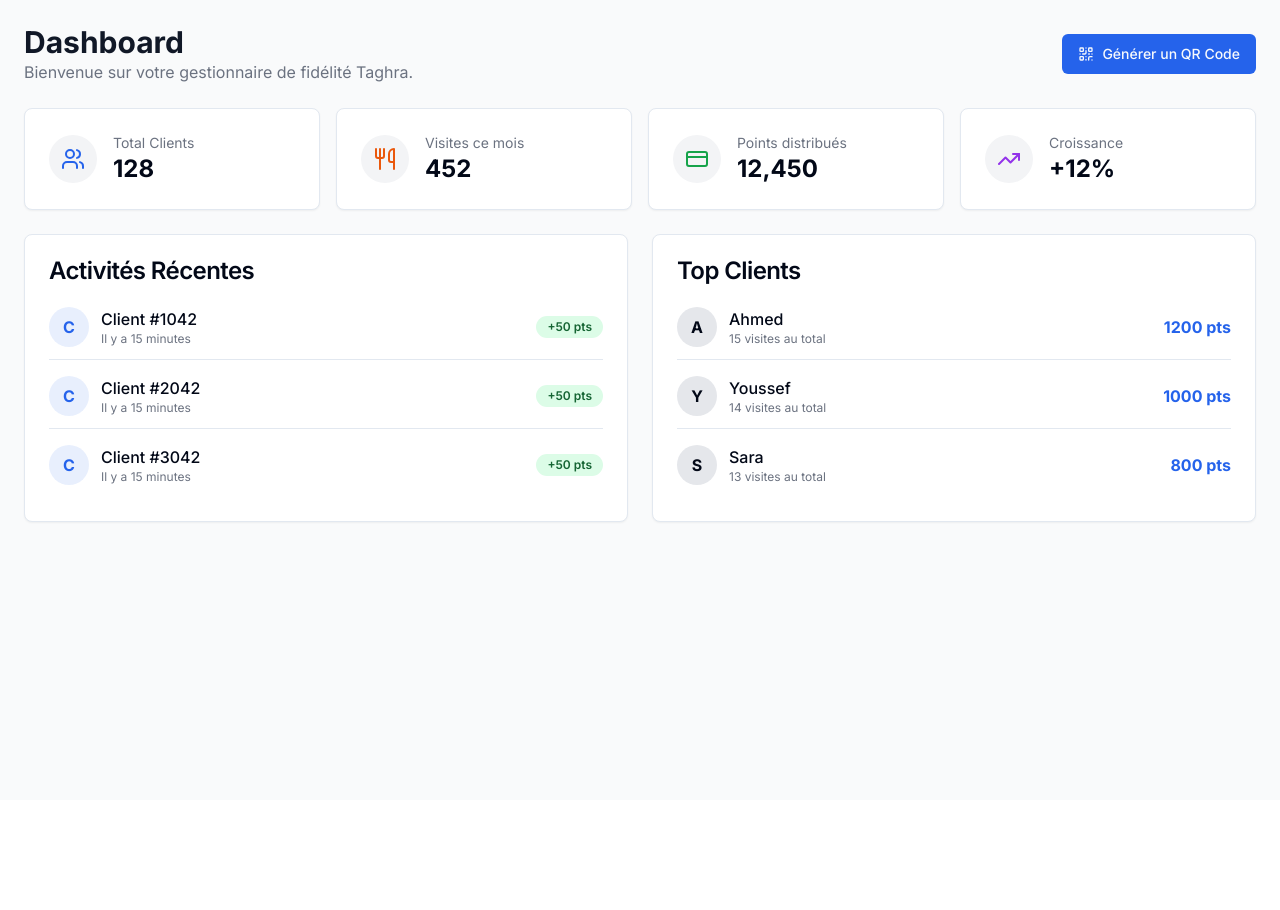
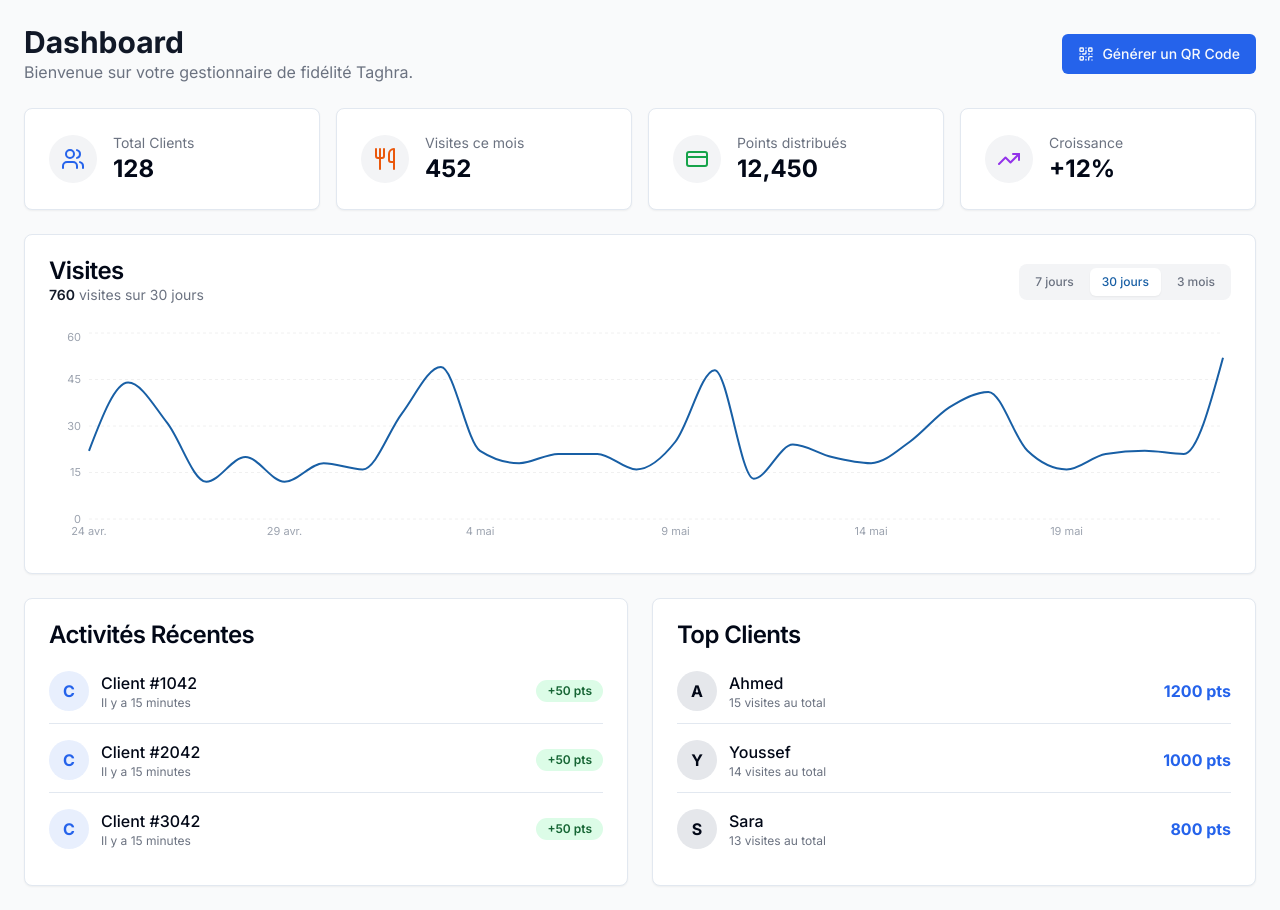
Before and after one commit to elgarneyoussef2-ui/fidele, a Next.js app: page /dashboard in a window 1280 px wide. Before the commit the page ends 800 px from the top, so only its background shows below. Built offline with nearby package versions, Linux system fonts and the light colour scheme.

Commit message:
feat: sync all local changes including dashboard components

```diff
--- a/src/app/dashboard/page.tsx
+++ b/src/app/dashboard/page.tsx
@@ -3,6 +3,7 @@ import { Badge } from '@/components/ui/badge'
 import { Button } from '@/components/ui/button'
 import { Users, CreditCard, Utensils, TrendingUp, QrCode } from 'lucide-react'
 import Link from 'next/link'
+import VisitsChart from '@/components/dashboard/VisitsChart'
 
 export default function DashboardPage() {
   // Données simulées pour le dashboard
@@ -43,6 +44,8 @@ export default function DashboardPage() {
           </Card>
         ))}
       </div>
+
+      <VisitsChart />
 
       <div className="grid grid-cols-1 lg:grid-cols-2 gap-6">
         <Card>
--- /dev/null
+++ b/src/components/dashboard/VisitsChart.tsx
@@ -0,0 +1,131 @@
+'use client'
+
+import { useState, useMemo } from 'react'
+import {
+  ResponsiveContainer,
+  LineChart,
+  Line,
+  XAxis,
+  YAxis,
+  CartesianGrid,
+  Tooltip,
+  type TooltipProps,
+} from 'recharts'
+import { Card, CardContent, CardHeader, CardTitle } from '@/components/ui/card'
+import { format, subDays } from 'date-fns'
+import { fr } from 'date-fns/locale'
+
+type Period = 7 | 30 | 90
+
+function generateMockData(days: number) {
+  const data = []
+  for (let i = days - 1; i >= 0; i--) {
+    const date = subDays(new Date(), i)
+    const dow  = date.getDay() // 0=dim, 6=sam
+    const isWeekend = dow === 0 || dow === 6
+
+    // Base aléatoire + boost weekend
+    const base    = Math.floor(Math.random() * 15) + 8
+    const weekend = isWeekend ? Math.floor(Math.random() * 20) + 10 : 0
+    // Légère tendance haussière sur le temps
+    const trend   = Math.floor((days - i) / days * 8)
+
+    data.push({
+      date,
+      label: format(date, days <= 7 ? 'EEE d' : 'd MMM', { locale: fr }),
+      visites: base + weekend + trend,
+    })
+  }
+  return data
+}
+
+function CustomTooltip({ active, payload, label }: TooltipProps<number, string>) {
+  if (!active || !payload?.length) return null
+  return (
+    <div className="bg-white border border-gray-200 rounded-lg shadow-lg px-3 py-2 text-sm">
+      <p className="text-gray-500 mb-1">{label}</p>
+      <p className="font-bold text-[#185FA5]">
+        {payload[0].value} visite{(payload[0].value ?? 0) > 1 ? 's' : ''}
+      </p>
+    </div>
+  )
+}
+
+const PERIODS: { label: string; value: Period }[] = [
+  { label: '7 jours',  value: 7  },
+  { label: '30 jours', value: 30 },
+  { label: '3 mois',   value: 90 },
+]
+
+export default function VisitsChart() {
+  const [period, setPeriod] = useState<Period>(30)
+
+  const data = useMemo(() => generateMockData(period), [period])
+
+  const total = data.reduce((s, d) => s + d.visites, 0)
+
+  // N'afficher qu'un label sur N pour éviter l'encombrement
+  const tickInterval = period === 7 ? 0 : period === 30 ? 4 : 9
+
+  return (
+    <Card>
+      <CardHeader>
+        <div className="flex flex-col sm:flex-row sm:items-center sm:justify-between gap-3">
+          <div>
+            <CardTitle>Visites</CardTitle>
+            <p className="text-sm text-gray-500 mt-0.5">
+              <span className="font-semibold text-gray-900">{total}</span> visites sur {period === 90 ? '3 mois' : `${period} jours`}
+            </p>
+          </div>
+
+          {/* Filtres */}
+          <div className="flex gap-1 bg-gray-100 p-1 rounded-lg w-fit">
+            {PERIODS.map(({ label, value }) => (
+              <button
+                key={value}
+                onClick={() => setPeriod(value)}
+                className={`px-3 py-1.5 text-xs font-medium rounded-md transition-all ${
+                  period === value
+                    ? 'bg-white text-[#185FA5] shadow-sm'
+                    : 'text-gray-500 hover:text-gray-700'
+                }`}
+              >
+                {label}
+              </button>
+            ))}
+          </div>
+        </div>
+      </CardHeader>
+
+      <CardContent>
+        <ResponsiveContainer width="100%" height={220}>
+          <LineChart data={data} margin={{ top: 4, right: 8, left: -20, bottom: 0 }}>
+            <CartesianGrid strokeDasharray="3 3" stroke="#f0f0f0" vertical={false} />
+            <XAxis
+              dataKey="label"
+              tick={{ fontSize: 11, fill: '#9ca3af' }}
+              axisLine={false}
+              tickLine={false}
+              interval={tickInterval}
+            />
+            <YAxis
+              tick={{ fontSize: 11, fill: '#9ca3af' }}
+              axisLine={false}
+              tickLine={false}
+              allowDecimals={false}
+            />
+            <Tooltip content={<CustomTooltip />} cursor={{ stroke: '#185FA5', strokeWidth: 1, strokeDasharray: '4 4' }} />
+            <Line
+              type="monotone"
+              dataKey="visites"
+              stroke="#185FA5"
+              strokeWidth={2}
+              dot={false}
+              activeDot={{ r: 5, fill: '#185FA5', stroke: '#fff', strokeWidth: 2 }}
+            />
+          </LineChart>
+        </ResponsiveContainer>
+      </CardContent>
+    </Card>
+  )
+}
```
